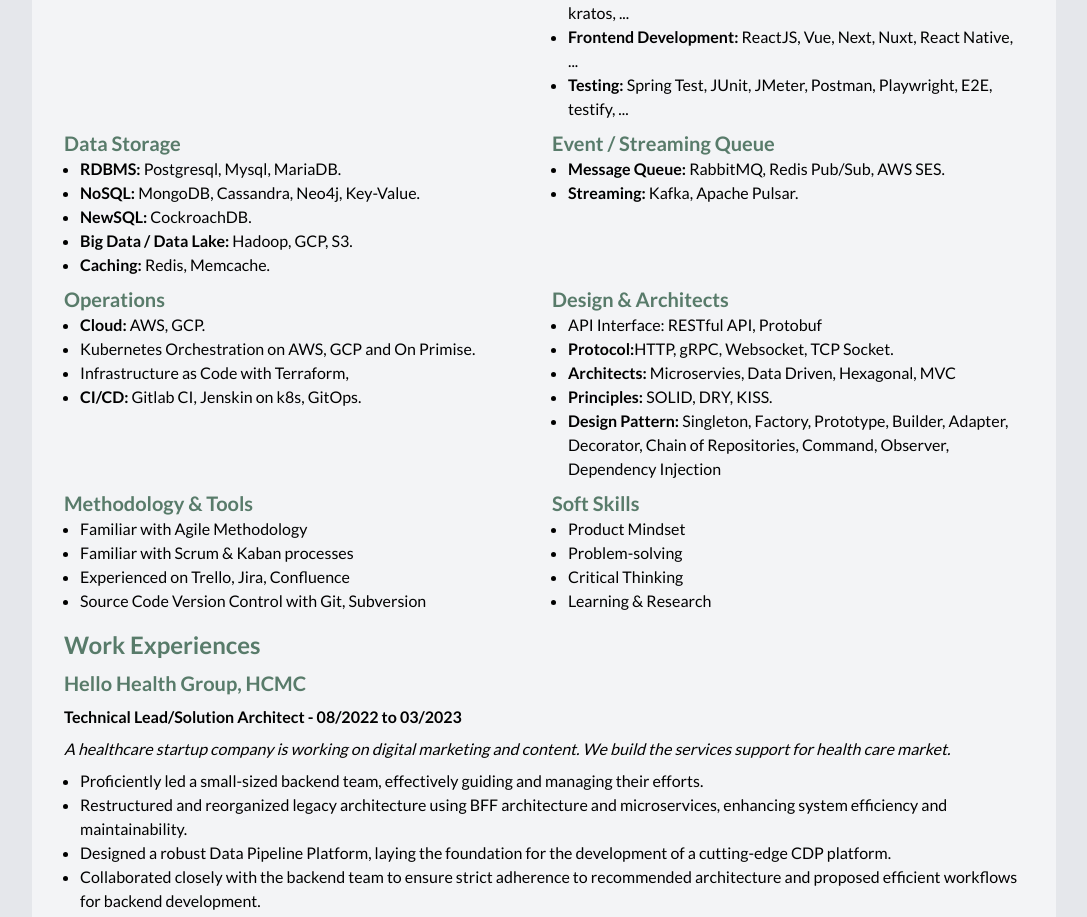
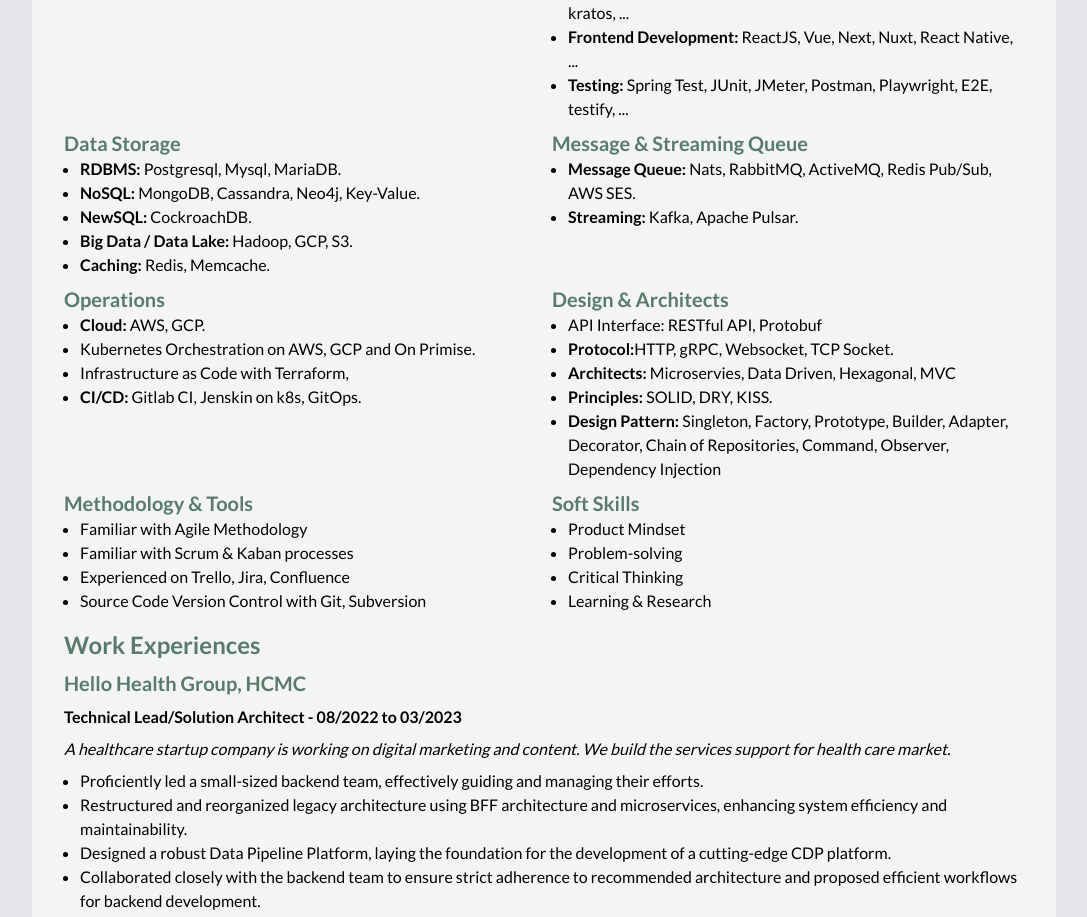
Before and after one commit to truyet/truyet.github.io, a Next.js app: page / in a window 1280 px wide. Shown: the part 828-1745 px from the top of the page, without its empty margins (96-1183 px from the left). Built offline with nearby package versions, Linux system fonts and the light colour scheme.

Commit message:
Update skills

```diff
--- a/src/app/page.tsx
+++ b/src/app/page.tsx
@@ -82,9 +82,9 @@
                 </ul>
               </div>
               <div>
-                <h4 className={` heading`}>Event / Streaming Queue</h4>
+                <h4 className={` heading`}>Message & Streaming Queue</h4>
                 <ul className="pl-4 list-disc">
-                  <li><b>Message Queue:</b> RabbitMQ, Redis Pub/Sub, AWS SES.</li>
+                  <li><b>Message Queue:</b> Nats, RabbitMQ, ActiveMQ, Redis Pub/Sub, AWS SES.</li>
                   <li><b>Streaming:</b> Kafka, Apache Pulsar.</li>
                 </ul>
               </div>
```
